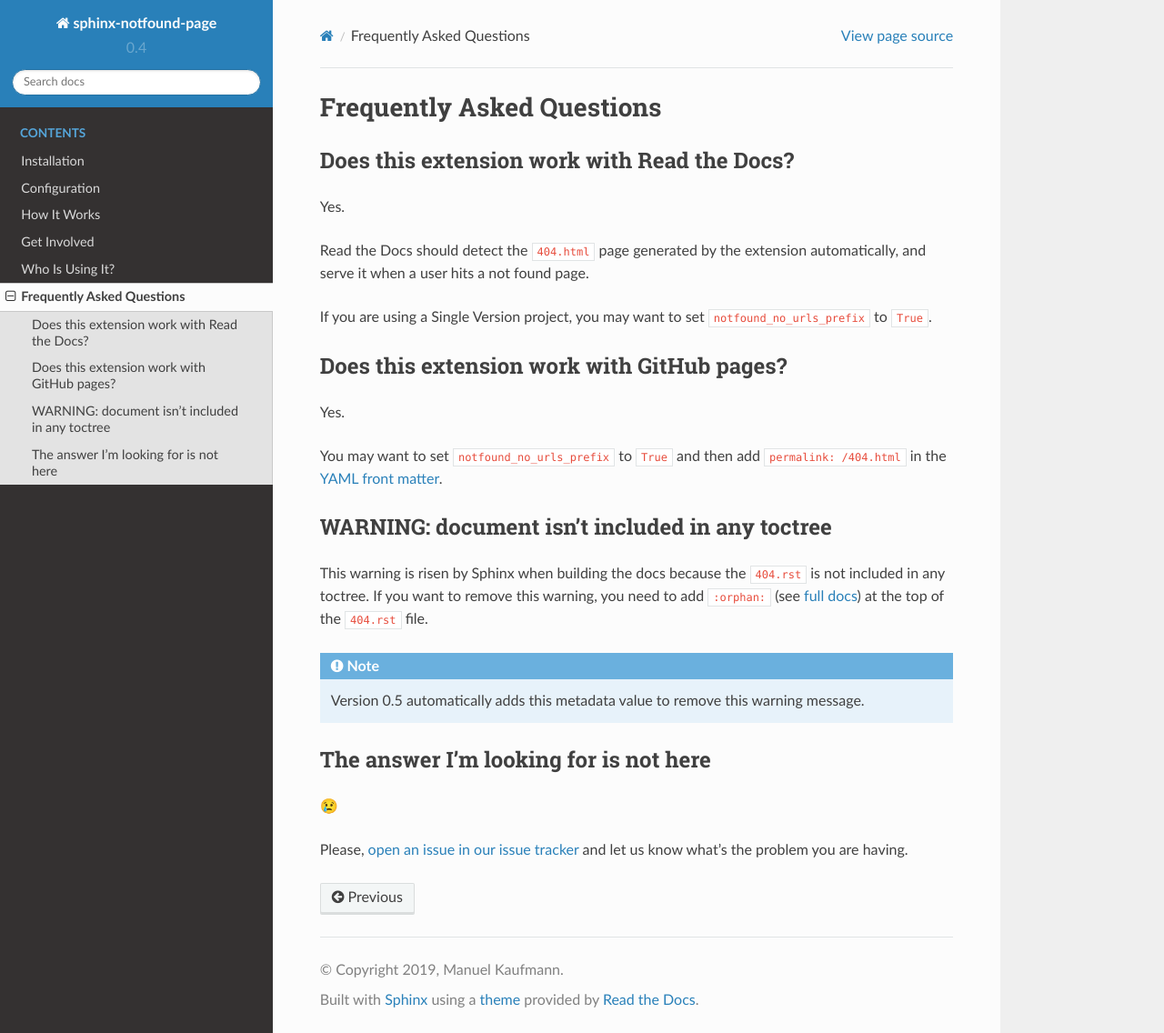
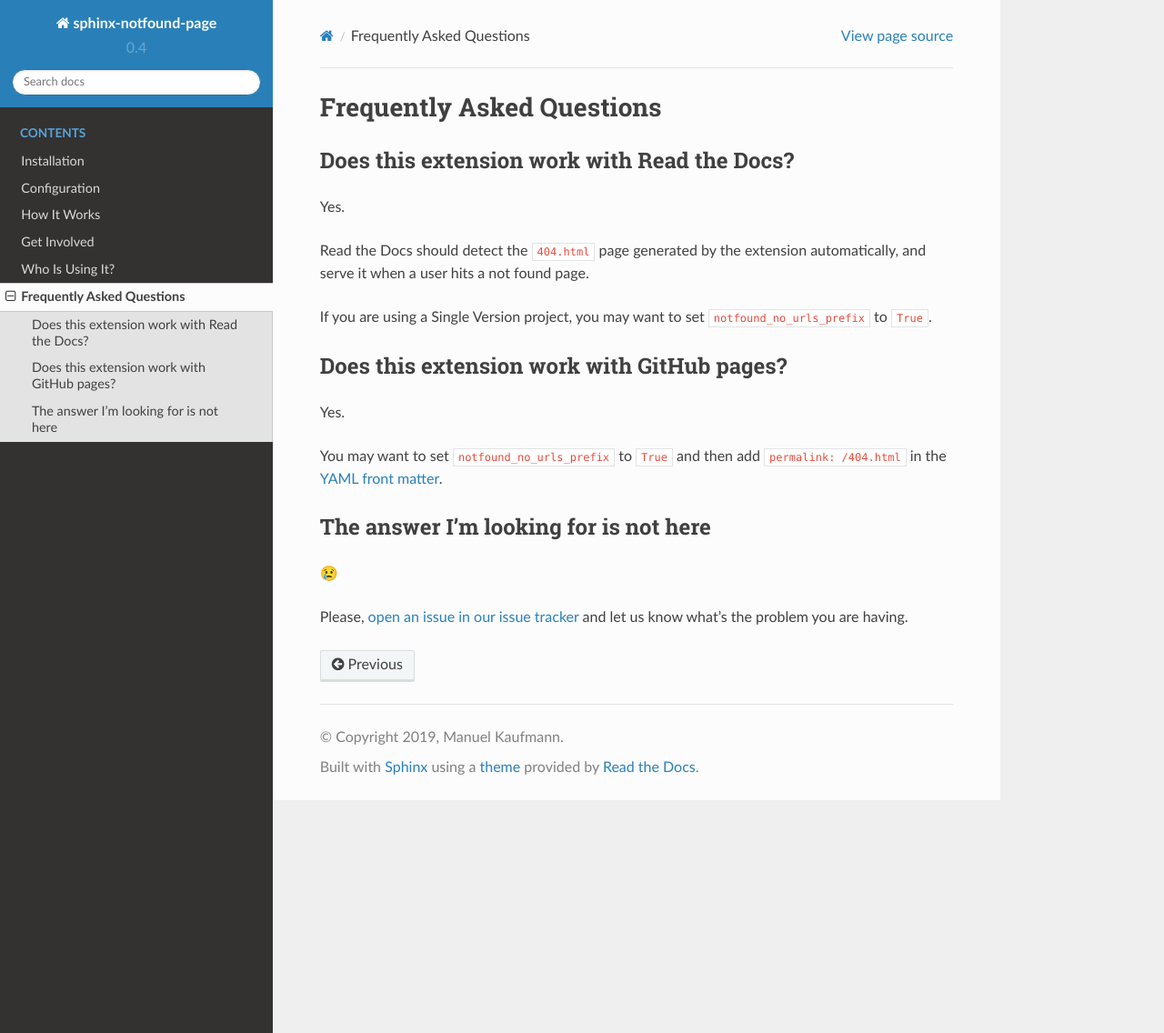
Before and after one commit to readthedocs/sphinx-notfound-page, a Sphinx documentation site: the page built from docs/faq.rst, in a window 1280 px wide and 1136 px high. Shown: the whole window at 91% size. Built offline with Sphinx 7.4.7 and the Read the Docs theme 2.0.0, drawn with Linux system fonts in a browser that asks for light colours; pages that are not in the unit, such as notebooks, are missing from menus.

Commit message:
Remove whole FAQ section
This will be noted in the changelog.

```diff
--- a/docs/faq.rst
+++ b/docs/faq.rst
@@ -22,19 +22,6 @@ You may want to set ``notfound_no_urls_prefix`` to ``True`` and then add ``perma
 .. _YAML front matter: http://jekyllrb.com/docs/frontmatter/
 
 
-WARNING: document isn't included in any toctree
------------------------------------------------
-
-This warning is risen by Sphinx when building the docs because the ``404.rst`` is not included in any toctree.
-If you want to remove this warning, you need to add ``:orphan:`` (see `full docs`_) at the top of the ``404.rst`` file.
-
-.. _full docs: https://www.sphinx-doc.org/en/master/usage/restructuredtext/field-lists.html#file-wide-metadata
-
-.. note::
-
-   Version 0.5 automatically adds this metadata value to remove this warning message.
-
-
 The answer I'm looking for is not here
 --------------------------------------
 
```
